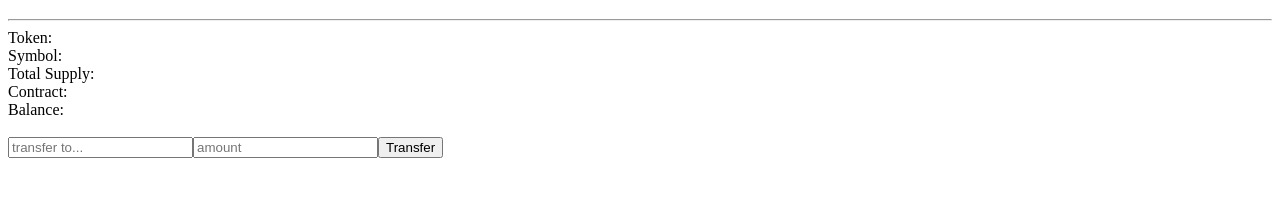
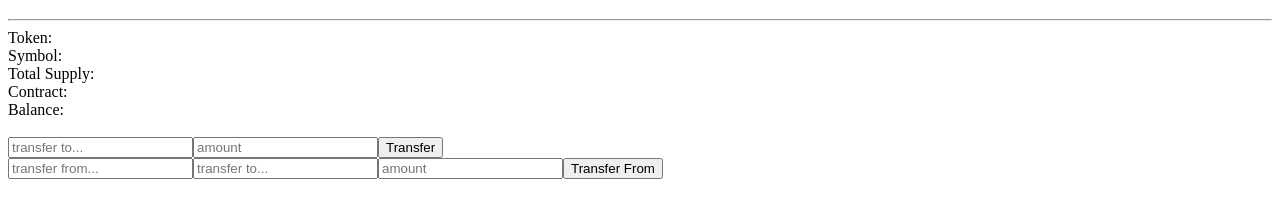
Before and after one commit to BlockDevsUnited/ENS-Tutorial, a plain HTML site: page index.html in a window 1280 px wide. Shown: the part 106-324 px from the top of the page. Drawn offline with Linux system fonts and the light colour scheme.

Commit message:
Add files via upload

```diff
--- a/index.html
+++ b/index.html
@@ -18,5 +18,6 @@ initialize(web3)
   <br>
 
   <input id="transferTo" placeholder="transfer to..." ></input><input id="transferAmount" placeholder="amount"></input><button onclick="transfer()">Transfer</button><br>
+  <input id="transferFromFrom" placeholder="transfer from..." ><input id="transferFromTo" placeholder="transfer to..."><input id="transferFromAmount" placeholder="amount"></input><button onclick="transferFrom()">Transfer From</button>
 </body>
 </html>
```
